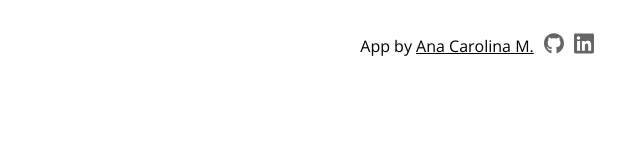
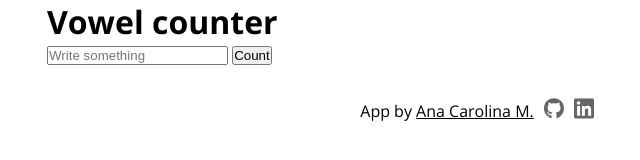
Before and after one commit to anacmas/vowel-counter, a plain HTML site: page index.html in a window 1280 px wide. Shown: the whole page, without its empty margins (163-803 px from the left). Drawn offline with nearby package versions, Linux system fonts and the light colour scheme.

Commit message:
feat: input container html

```diff
--- a/index.html
+++ b/index.html
@@ -12,6 +12,21 @@
     <link rel="stylesheet" href="styles.css" />
   </head>
   <body>
+    <div class="container">
+      <h1 class="title">Vowel counter</h1>
+      <div class="input-container">
+        <input
+        type="text"
+        class="input-word"
+        maxlength="100"
+        placeholder="Write something"
+        >
+        <button class="button-count">
+          Count
+        </button>
+      </div>
+      <p class="answer"></p>
+    </div>
 
     <div class="about-group">
       <p class="about">App by
```
